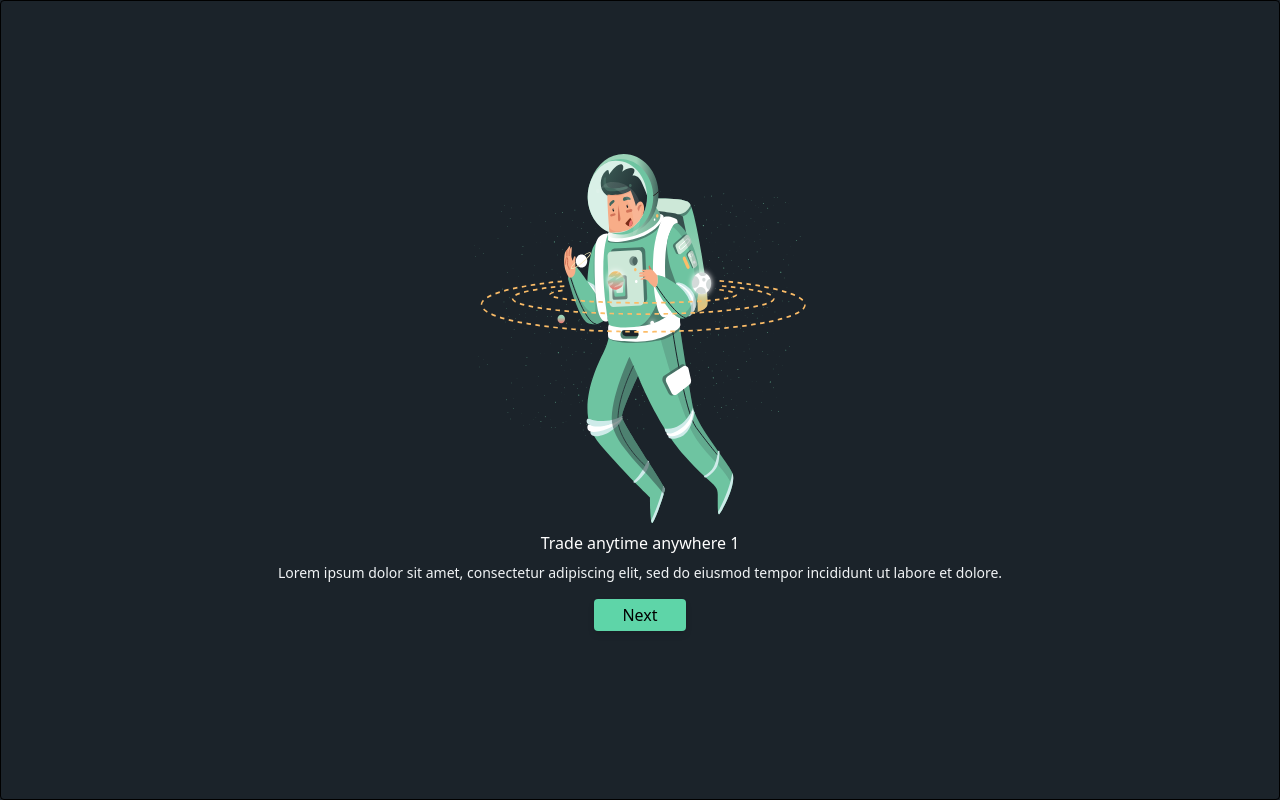
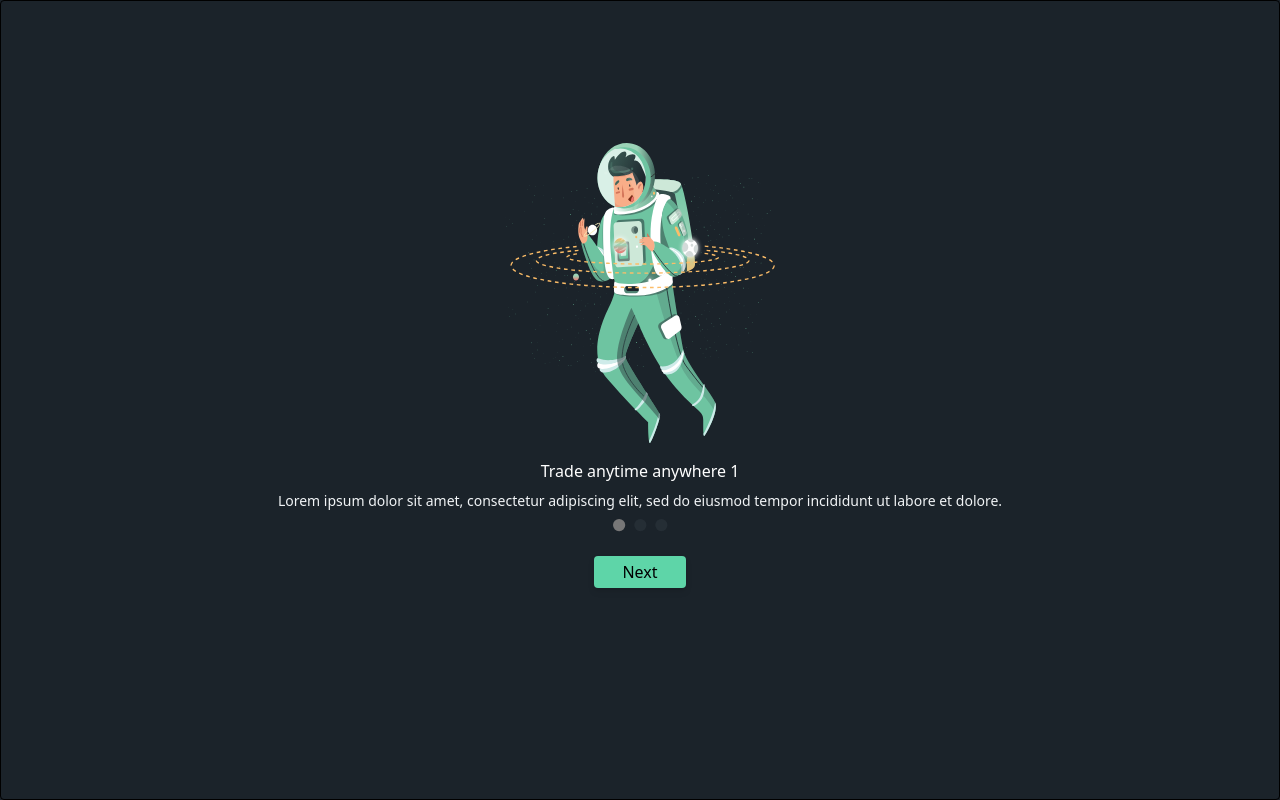
Before and after one commit to Helton-Carlos/aliens-free, a Vue app: page /boarding in a window 1280 px wide. Built offline with nearby package versions, Linux system fonts and the light colour scheme.

Commit message:
feat: adding ellipse

```diff
--- /dev/null
+++ b/src/components/Icon/Ellipse.vue
@@ -0,0 +1,11 @@
+<script setup lang="ts">
+defineProps<{ value: boolean }>()
+defineEmits<{ (e:'onClick'): void }>();
+</script>
+
+<template>
+  <div>
+    <img src="../../assets/Ellipse-on.svg" class="hover:cursor-pointer" alt="Ellipse-on" @click="$emit('onClick')" v-if="value === false">
+    <img src="../../assets/Ellipse-off.svg" alt="Ellipse-off" @click="$emit('onClick')" v-else>
+  </div>
+</template>
--- a/src/components/Onboarding/Onboarding.vue
+++ b/src/components/Onboarding/Onboarding.vue
@@ -2,19 +2,30 @@
 import { boarding } from './onBoarding';
 import { ref } from 'vue'
 import Button from "../Button/Button.vue";
+import Ellipse from '../Icon/Ellipse.vue';
 
 const board = boarding()
 const count = ref<number>(0)
+
+function allCount(index: number) {
+  count.value = index
+}
 </script>
 
 <template>
   <div class="text-center w-5/6">
-    <img :src="board[count].image" :alt="board[count].title" class="m-auto" />
-    <h3 class="text-white pt-2 font-medium">{{ board[count].title }}</h3>
+    <img :src="board[count].image" :alt="board[count].title" class="m-auto h-[55%] mt-4" />
+    <h3 class="text-white pt-4 font-medium">{{ board[count].title }}</h3>
     <p class="text-gray pt-2 text-sm">
       {{ board[count].subtitle }}
     </p>
 
+    <div class="flex justify-center gap-2 py-2">
+      <Ellipse :value='count === 0' @onClick='allCount(0)'/>
+      <Ellipse :value='count === 1' @onClick='allCount(1)'/>
+      <Ellipse :value='count === 2' @onClick='allCount(2)'/>
+    </div>
+
     <Button title="Next" class="m-4" @onClick='count++' />
   </div>
 </template>
```
Also changed, not shown: src/assets/Ellipse-off.svg (added), src/assets/Ellipse-on.svg (added).
